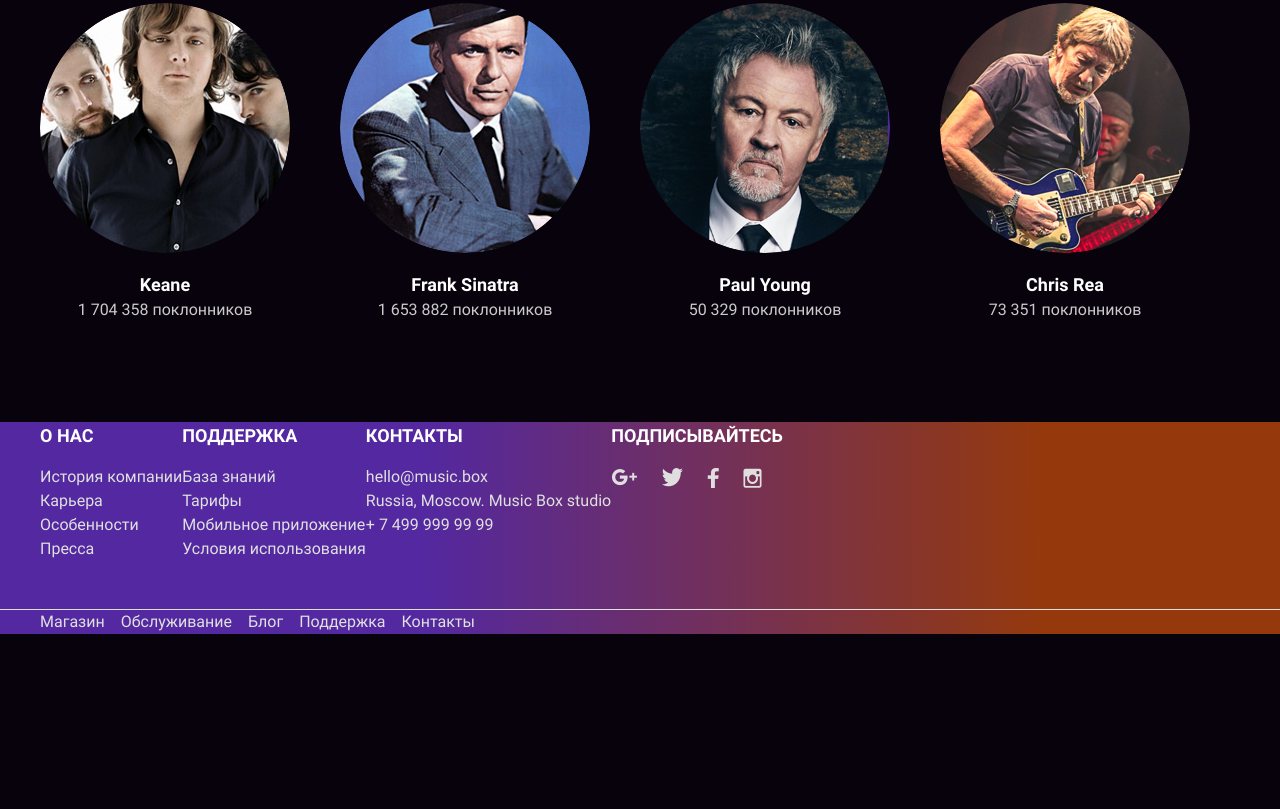
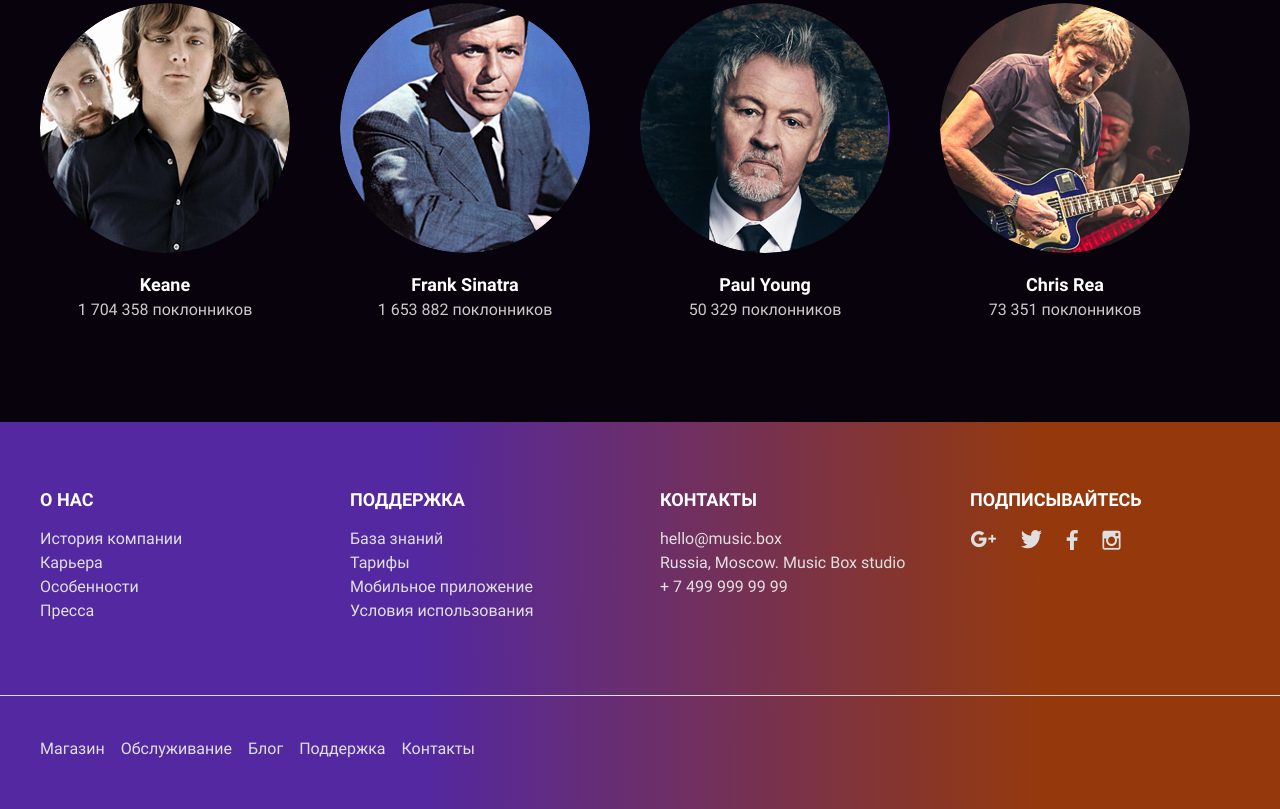
Before and after one commit to ushachev/layout-designer-project-lvl2, a website: page src/artist.html in a window 1280 px wide. Shown: the part 2499-3308 px from the top of the page. Before the commit the page ends 3133 px from the top, so only its background shows below. Drawn offline with Linux system fonts and the light colour scheme.

Commit message:
fix footer margins

```diff
--- a/src/artist.html
+++ b/src/artist.html
@@ -251,11 +251,12 @@
         </section>
     </main>
     <footer class="mt-100 bg-gradient">
-        <nav class="pt-48 pb-48 border-bottom-1-light">
-            <div class="container d-sm-flex">
-               <div class="flex-grow-1">
+        <nav class="pt-64 pb-72 border-bottom-1-light">
+            <div class="container">
+                <div class="footer-nav">
+                    <div class="footer-nav-block">
                        <h2>О нас</h2>
-                   <ul class="mt-16 list-unstyled text-light">
+                       <ul class="mt-14 list-unstyled text-light">
                             <li>
                                 <a href="#" class="link-text">История компании</a>
                             </li>
@@ -270,9 +271,9 @@
                             </li>
                        </ul>
                     </div>
-               <div class="flex-grow-1 mt-30 mt-sm-0">
+                    <div class="footer-nav-block">
                         <h2>Поддержка</h2>
-                   <ul class="mt-16 list-unstyled text-light">
+                        <ul class="mt-14 list-unstyled text-light">
                             <li>
                                 <a href="#" class="link-text">База знаний</a>
                             </li>
@@ -287,23 +288,17 @@
                             </li>
                         </ul>
                     </div>
-               <div class="flex-grow-1 mt-30 mt-sm-0">
+                    <div class="footer-nav-block">
                         <h2>Контакты</h2>
-                   <ul class="mt-16 list-unstyled text-light">
-                        <li>
+                        <div class="mt-14 text-light">
                             <a class="link-text" href="mailto:hello@music.box">hello@music.box</a>
-                        </li>
-                        <li>
-                            Russia, Moscow. Music Box studio
-                        </li>
-                        <li>
+                            <p class="my-0">Russia, Moscow. Music Box studio</p>
                             <a class="link-text" href="tel:+74999999999">+ 7 499 999 99 99</a>
-                        </li>
-                   </ul>
                         </div>
-               <div class="flex-grow-1 mt-30 mt-sm-0">
+                    </div>
+                    <div class="footer-nav-block">
                         <h2>Подписывайтесь</h2>
-                   <ul class="d-flex mt-16 list-unstyled text-light">
+                        <ul class="d-flex mt-14 list-unstyled text-light">
                             <li>
                                 <a href="#" class="link-icon">
                                     <img src="images/Google+.png" alt="Google+" width="26" height="17">
@@ -327,26 +322,17 @@
                         </ul>
                     </div>
                 </div>
+            </div>
         </nav>
-        <nav class="pt-32 pb-32">
+        <nav class="pt-41 pb-48">
             <div class="container">
-                <ul class="d-sm-flex list-unstyled text-light">
-                    <li>
-                        <a class="link-text" href="#">Магазин</a>
-                    </li>
-                    <li class="mt-16 mt-sm-0 ms-sm-16">
-                        <a class="link-text" href="#">Обслуживание</a>
-                    </li>
-                    <li class="mt-16 mt-sm-0 ms-sm-16">
-                        <a class="link-text" href="#">Блог</a>
-                    </li>
-                    <li class="mt-16 mt-sm-0 ms-sm-16">
-                        <a class="link-text" href="#">Поддержка</a>
-                    </li>
-                    <li class="mt-16 mt-sm-0 ms-sm-16">
-                        <a class="link-text" href="#">Контакты</a>
-                    </li>
-                </ul>
+                <div class="d-flex flex-column flex-sm-row text-light">
+                    <a class="link-text me-16" href="#">Магазин</a>
+                    <a class="link-text mt-16 mt-sm-0 me-16" href="#">Обслуживание</a>
+                    <a class="link-text mt-16 mt-sm-0 me-16" href="#">Блог</a>
+                    <a class="link-text mt-16 mt-sm-0 me-16" href="#">Поддержка</a>
+                    <a class="link-text mt-16 mt-sm-0 me-16" href="#">Контакты</a>
+                </div>
             </div>
         </nav>
     </footer>
--- a/src/scss/components/footer-nav.scss
+++ b/src/scss/components/footer-nav.scss
@@ -6,7 +6,7 @@
 
 .footer-nav-block {
   &:not(:first-child) {
-    margin-top: 30px;
+    margin-top: 32px;
 
     @include media-up(sm) {
       margin-top: 0;
--- a/src/scss/framework/box.scss
+++ b/src/scss/framework/box.scss
@@ -1,11 +1,11 @@
-$top-margins: (16, 24, 40, 48, 64, 100);
+$top-margins: (14, 16, 24, 40, 48, 64, 100);
 $top-sm-margins: (0, 30);
-$right-margins: (24);
+$right-margins: (16, 24);
 $bottom-margins: (0, 24);
 $left-margins: (16, 24);
-$left-sm-margins: (16, 24);
-$top-paddings: (40, 64, 100);
-$bottom-paddings: (48, 70);
+$left-sm-margins: (24);
+$top-paddings: (41, 64, 100);
+$bottom-paddings: (48, 72);
 
 @each $value in $top-margins {
   .mt-#{$value} {
```
Also changed, not shown: src/index.html (+11 -11 lines), src/css/app.css. Lines whose indentation alone changed are shown as unchanged.
